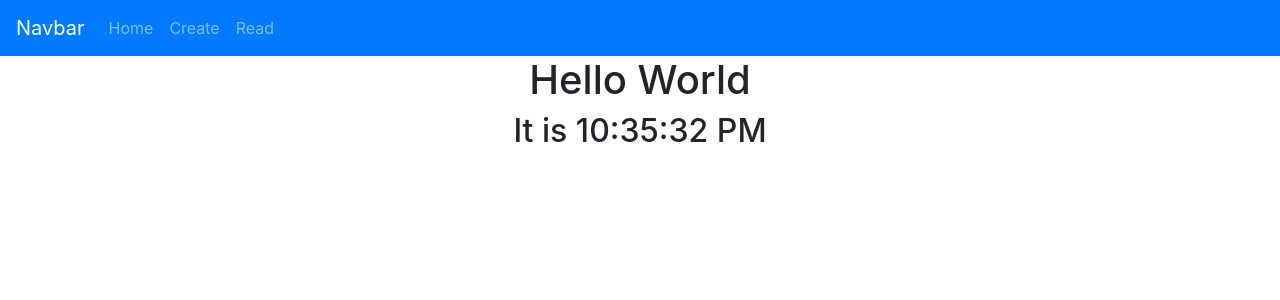
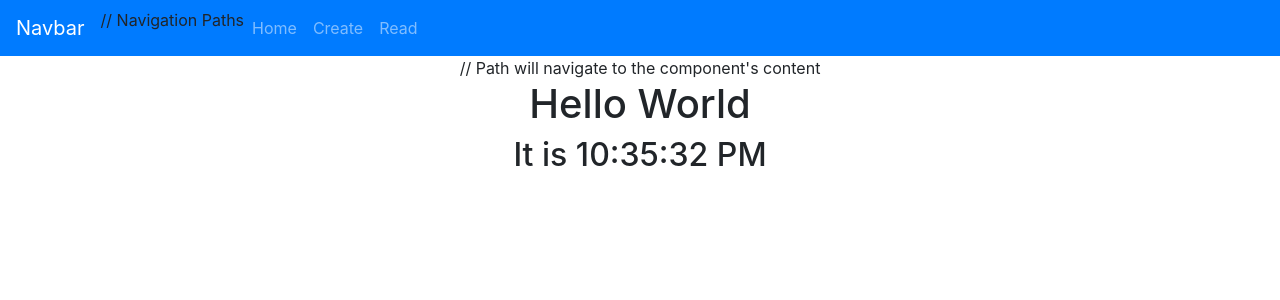
Before and after one commit to samBrownless16/DRQLabTen, a React (Create React App) app: page / in a window 1280 px wide. Shown: the top 300 px of the page. Built offline with nearby package versions, Linux system fonts and the light colour scheme.

Commit message:
Add Comments

```diff
--- a/src/App.js
+++ b/src/App.js
@@ -16,11 +16,13 @@ class App extends React.Component {
           <Navbar bg="primary" variant="dark">
             <Navbar.Brand href="#home">Navbar</Navbar.Brand>
             <Nav className="mr-auto">
+              // Navigation Paths
               <Nav.Link href="/">Home</Nav.Link>
               <Nav.Link href="/create">Create</Nav.Link>
               <Nav.Link href="/read">Read</Nav.Link>
             </Nav>
           </Navbar>
+          // Path will navigate to the component's content
           <Switch>
             <Route path='/' component={Content} exact></Route>
             <Route path='/read' component={Header}></Route>
```
